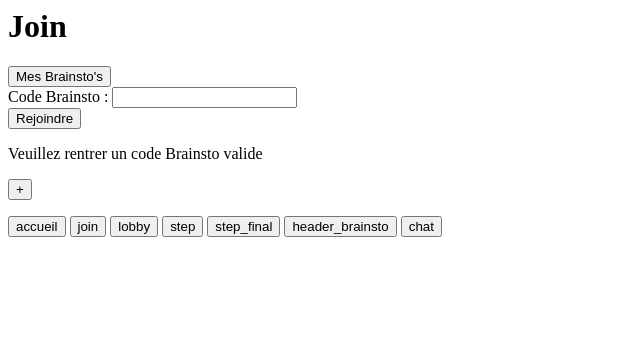
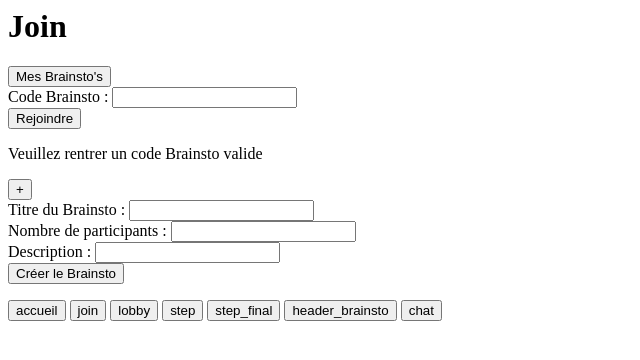
Before and after one commit to thomas-bc/BrainCards, a PHP site: page /index.php?view=join in a window 1280 px wide. Shown: the top 360 px of the page, without its empty margins (0-640 px from the left). Run offline with PHP 8.4, Linux system fonts and the light colour scheme.

Commit message:
pour créer un brainsto dans join

```diff
--- a/templates/join.php
+++ b/templates/join.php
@@ -21,15 +21,24 @@ if (basename($_SERVER["PHP_SELF"]) != "index.php")
 
 <div id="formJoin">
     <form action="controleur.php" method="GET">
-    Code Brainsto : <input type="text" name="code" /><br />
+    Code Brainsto : <input type="text" name="codeBrainsto" /><br />
     <input type="submit" name="action" value="Rejoindre" />
     </form>
 </div>
 
 <p id="mauvaisCode"> Veuillez rentrer un code Brainsto valide</p>
 
-<div id="btnNouveauBrainsto">
+
+<div id="divNouveauBrainsto">
+    <button id="btnNouveauBrainsto">+</button>
+</div>
+
+<div id="formAjoutBrainsto">
     <form action="controleur.php" method="GET">
-        <input type="submit" name="action" value="+" />
+        Titre du Brainsto : <input type="text" name="titreBrainsto" /><br />
+        Nombre de participants : <input type="text" name="nombreParticipantsBrainsto" /><br />
+        Description : <input type="text" name="descriptionBrainsto" /><br />
+        <input type="submit" name="action" value="Créer le Brainsto" />
     </form>
+
 </div>
```
